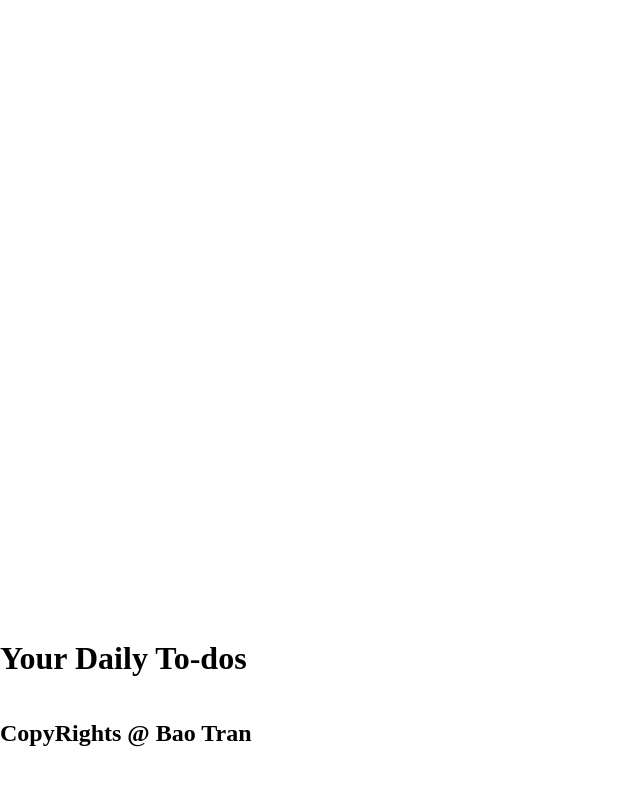
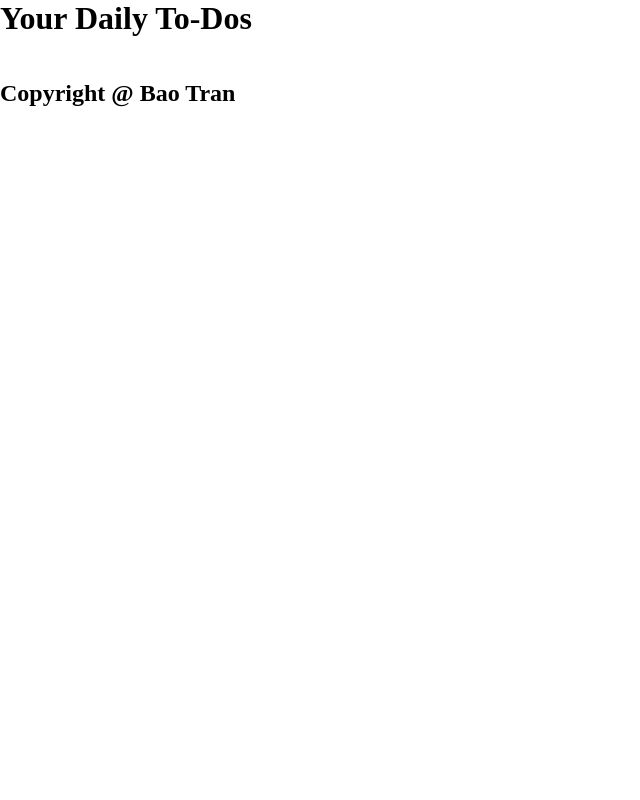
Before and after one commit to Baottran21/todo_list, a website: page public/index.html in a window 1280 px wide. Shown: the whole page, without its empty margins (0-640 px from the left). Drawn offline with Linux system fonts and the light colour scheme; no server answers.

Commit message:
Working through some of the structuring

```diff
--- a/public/app.js
+++ b/public/app.js
@@ -3,27 +3,10 @@ const landingContainer = document.querySelector(`#landing-container`);
 const taskContainer = document.querySelector('#task-container');
 
 window.addEventListener('load', () => {
-  createHeader();
   getAll();
-  createFooter();
 });
 
 //DOM Elements
-function createHeader() {
-  const header = document.createElement('header');
-  const headingText = document.createElement('h1');
-  landingContainer.appendChild(header);
-  headingText.textContent = 'Your Daily To-dos';
-  header.appendChild(headingText);
-}
-
-function createFooter() {
-  const footer = document.createElement('footer');
-  const footerText = document.createElement('h2');
-  landingContainer.appendChild(footer);
-  footerText.textContent = 'CopyRights @ Bao Tran';
-  footer.appendChild(footerText);
-}
 
 //GET ALL
 async function getAll() {
--- a/public/index.html
+++ b/public/index.html
@@ -8,9 +8,17 @@
   </head>
   <body>
     <div id="landing-container">
+      <header>
+        <h1>Your Daily To-Dos</h1>
+      </header>
       <div id="main-container">
         <div id="task-container">
       </div>
+      <footer>
+        <h2>
+          Copyright @ Bao Tran
+        </h2>
+      </footer>
     </div>
     <script type="module" src="app.js"></script>
   </body>
```
